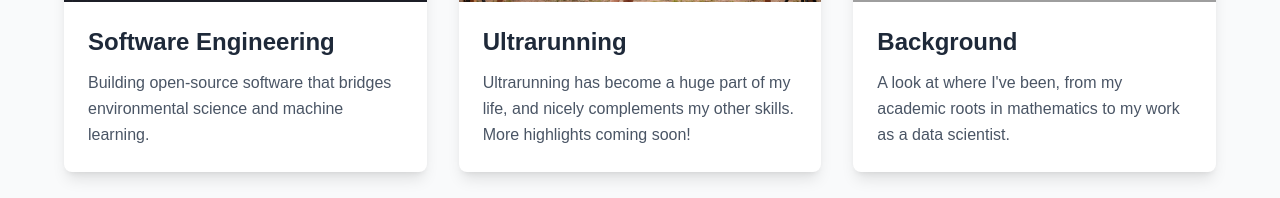
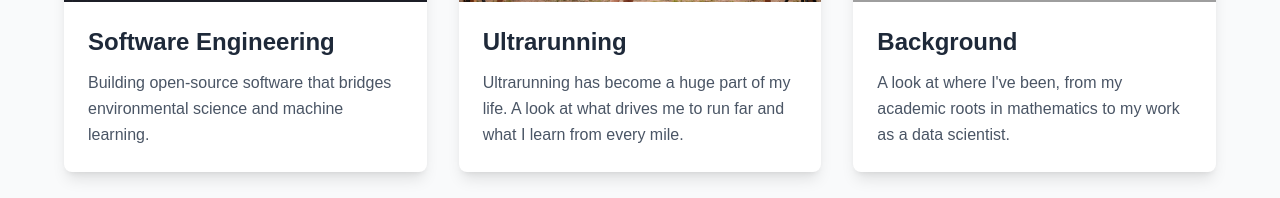
Before and after one commit to leahgibson/leah-gibson-website, a Next.js app: page / in a window 1280 px wide. Shown: the part 1604-1802 px from the top of the page. Built offline with nearby package versions, Linux system fonts and the light colour scheme; grey boxes are pictures that could not be loaded.

Commit message:
ultrarunning card update

```diff
--- a/app/page.js
+++ b/app/page.js
@@ -223,8 +223,8 @@ export default function Home() {
                 <div className="p-6">
                   <h3 className="text-2xl font-bold mb-3 text-gray-800">Ultrarunning</h3>
                   <p className="text-gray-600 leading-relaxed">
-                    Ultrarunning has become a huge part of my life, and nicely complements my other skills.
-                    More highlights coming soon!
+                    Ultrarunning has become a huge part of my life.
+                    A look at what drives me to run far and what I learn from every mile.
                   </p>
                 </div>
               </div>
```
